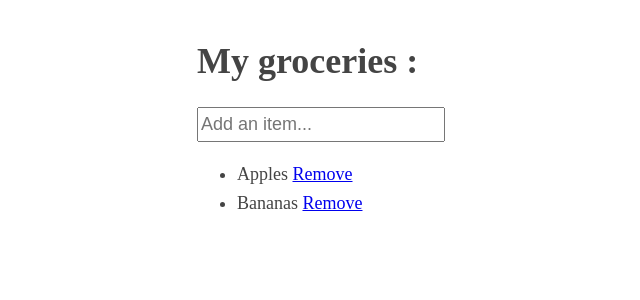
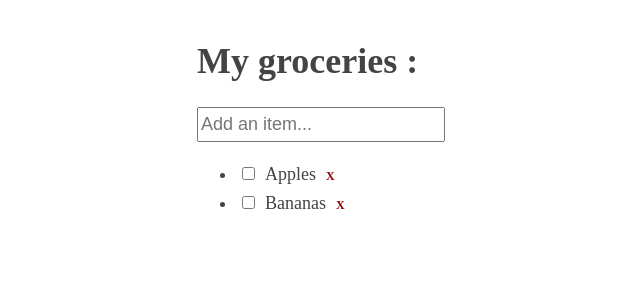
Before and after one commit to FredPetris/az_test_front, a React (Create React App) app: page / in a window 1280 px wide. Shown: the top 300 px of the page, without its empty margins (323-963 px from the left). Built offline with nearby package versions, Linux system fonts and the light colour scheme.

Commit message:
add the logic to check/uncheck items

```diff
--- a/src/actions.js
+++ b/src/actions.js
@@ -2,6 +2,7 @@ export const ADD_GROCERY_ITEM = 'ADD_GROCERY_ITEM';
 export const EDIT_GROCERY_ITEM = 'EDIT_GROCERY_ITEM';
 export const REMOVE_GROCERY_ITEM = 'REMOVE_GROCERY_ITEM';
 export const SAVE_EDIT_GROCERY_ITEM = 'SAVE_EDIT_GROCERY_ITEM';
+export const TOGGLE_CHECKED_GROCERY_ITEM = 'TOGGLE_CHECKED';
 
 export function addGroceryItem(item) {
   return { type: ADD_GROCERY_ITEM, item };
@@ -18,3 +19,7 @@ export function removeGroceryItem(index) {
 export function saveEditItem(item, name) {
   return { type: SAVE_EDIT_GROCERY_ITEM, item, name };
 }
+
+export function toggleCheckedGroceryItem(index) {
+  return { type: TOGGLE_CHECKED_GROCERY_ITEM, index };
+}
--- a/src/components/App.js
+++ b/src/components/App.js
@@ -31,6 +31,11 @@ class App extends Component {
     }
   };
 
+  onChecked = index => {
+    this.props.toggleCheckedGroceryItem(index);
+    this.forceUpdate();
+  };
+
   render() {
     const { groceries } = this.props;
     let editItem = (item, index) => {
@@ -46,12 +51,14 @@ class App extends Component {
         );
       } else {
         return (
-          <li onDoubleClick={() => this.onEdit(item, index)}>
-            {item.name}
-            &nbsp;
-            <a href="#" onClick={() => this.onRemove(index)}>
-              Remove
-            </a>
+          <li key={index}>
+            <input onClick={() => this.onChecked(index)} type="checkbox" checked={item.checked} />
+            <span className="editAction" onDoubleClick={() => this.onEdit(item, index)}>
+              {item.name}
+            </span>
+            <span className="removeAction" onClick={() => this.onRemove(index)}>
+              X
+            </span>
           </li>
         );
       }
--- a/src/components/AppContainer.js
+++ b/src/components/AppContainer.js
@@ -1,6 +1,12 @@
 import { connect } from 'react-redux';
 
-import { addGroceryItem, editGroceryItem, removeGroceryItem, saveEditItem } from 'actions';
+import {
+  addGroceryItem,
+  editGroceryItem,
+  removeGroceryItem,
+  saveEditItem,
+  toggleCheckedGroceryItem,
+} from 'actions';
 import App from 'components/App';
 
 function mapStateToProps({ groceries }) {
@@ -13,6 +19,7 @@ function mapDispatchToProps(dispatch) {
     editGroceryItem: (item, index) => dispatch(editGroceryItem(item, index)),
     removeGroceryItem: index => dispatch(removeGroceryItem(index)),
     saveEditItem: (item, name) => dispatch(saveEditItem(item, name)),
+    toggleCheckedGroceryItem: index => dispatch(toggleCheckedGroceryItem(index)),
   };
 }
 
--- a/src/index.css
+++ b/src/index.css
@@ -19,3 +19,18 @@ input {
 input[type="text"] {
   width: 100%;
 }
+
+li > * {
+  margin: 0 5px;
+}
+
+.editAction {
+  cursor: pointer;
+}
+
+.removeAction {
+  color: darkred;
+  font-size: 12px;
+  font-weight: bold;
+  cursor: pointer;
+}
--- a/src/reducers.js
+++ b/src/reducers.js
@@ -5,6 +5,7 @@ import {
   EDIT_GROCERY_ITEM,
   REMOVE_GROCERY_ITEM,
   SAVE_EDIT_GROCERY_ITEM,
+  TOGGLE_CHECKED_GROCERY_ITEM,
 } from './actions';
 
 const initialState = new Immutable.List([
@@ -37,6 +38,12 @@ function groceries(state = initialState, action) {
         return item;
       });
       return save;
+
+    case TOGGLE_CHECKED_GROCERY_ITEM:
+      return state.update(action.index, item => {
+        item.checked = !item.checked;
+        return item;
+      });
     default:
       return state;
   }
```
